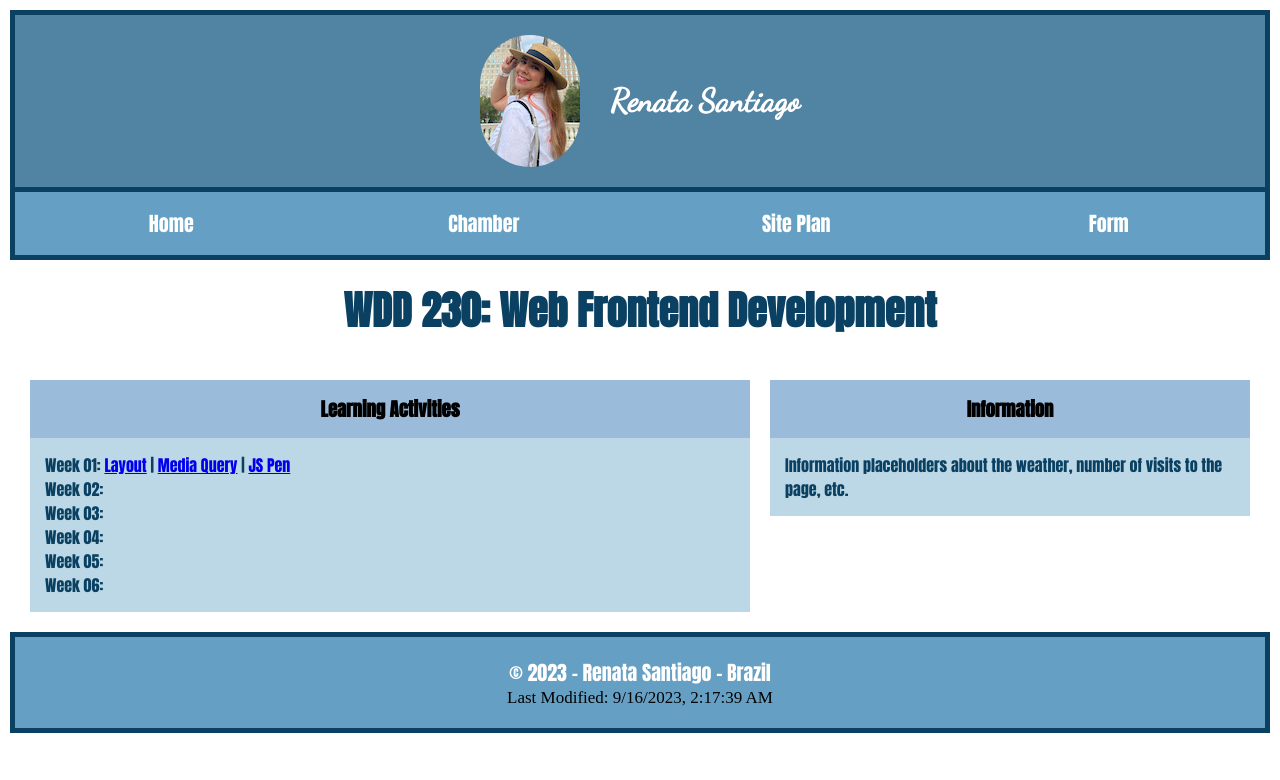
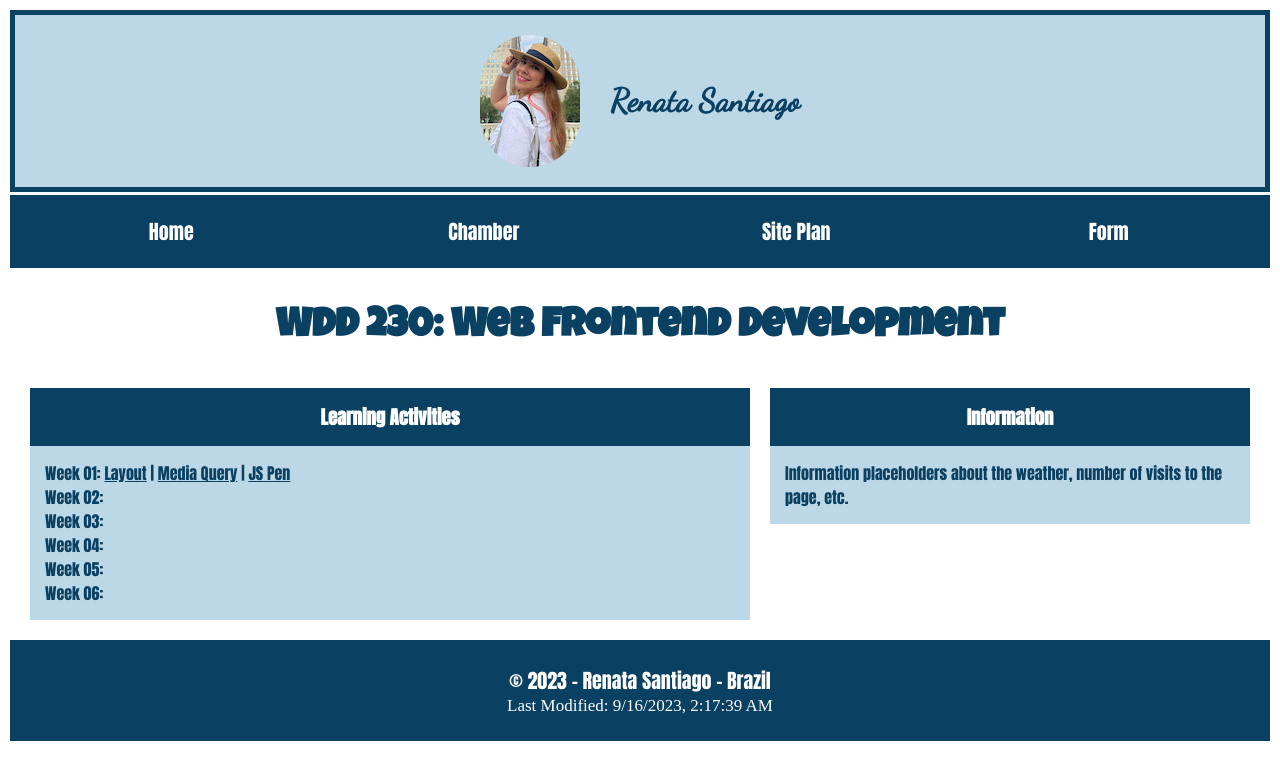
Before and after one commit to Renatasouto/wdd230, a plain HTML site: page index.html in a window 1280 px wide. Drawn offline with Linux system fonts and the light colour scheme.

Commit message:
final commit week 1 index

```diff
--- a/index.html
+++ b/index.html
@@ -8,7 +8,9 @@
     <meta name="description" content="WDD 230 - Web Frontend Development. Renata Santiago - course assignment portal.">
     <meta name="author" content="Renata Santiago">
     <link rel="preconnect" href="https://fonts.google.com">
-    <link href="https://fonts.googleapis.com/css2?family=Anton&family=Dancing+Script&display=swap" rel="stylesheet">
+    <link rel="preconnect" href="https://fonts.googleapis.com">
+<link rel="preconnect" href="https://fonts.gstatic.com" crossorigin>
+<link href="https://fonts.googleapis.com/css2?family=Anton&family=Dancing+Script&family=Luckiest+Guy&display=swap" rel="stylesheet">
     <link rel="stylesheet" href="styles/base.css">
     <link rel="stylesheet" href="styles/larger.css">
 </head>
@@ -32,7 +34,7 @@
         <section class="card">
           <h3 class="title">Learning Activities</h3>
           <ul class="content">
-            <li>Week 01: <a href="holygrail.html">Layout</a> | <a href="media-query.html">Media Query</a> | <a href="https://codepen.io/Renatasouto/pen/RwEVmer">JS Pen</a></li>
+            <li>Week 01: <a class="colorLink" href="holygrail.html">Layout</a> | <a class="colorLink" href="media-query.html">Media Query</a> | <a class="colorLink" href="https://codepen.io/Renatasouto/pen/RwEVmer">JS Pen</a></li>
             <li>Week 02:</li>
             <li>Week 03:</li>
             <li>Week 04:</li>
--- a/styles/base.css
+++ b/styles/base.css
@@ -11,7 +11,6 @@ body {
 }
 
 header {
-	background-color: #5183A3;
     color:white;
 	display: flex;
 	align-items: center;
@@ -21,6 +20,8 @@ header {
     text-align: center;
     max-width: 767px;
     margin: 0;
+    color: #0a4061;
+    background-color: rgb(188, 215, 229);
 }
 
 h1 {
@@ -28,11 +29,8 @@ h1 {
 }
 
 nav {
-	background-color: #65a0c4;
 	margin: 0 auto;
-    border-bottom: #0a4061 solid 5px;
-    border-right: #0a4061 solid 5px;
-    border-left: #0a4061 solid 5px;
+    border: #0a4061 solid 5px;
     font-family: 'Anton', sans-serif;
     font-size: 20px;
 }
@@ -42,8 +40,9 @@ nav ul {
 }
 
 nav a {
+    background-color: #0a4061;
 	display: block;
-	color: #fff;
+	color: white;
 	text-align: center;
 	padding: 1rem;
 	text-decoration: none;
@@ -51,16 +50,17 @@ nav a {
 
 nav a:hover {
 	background-color: white;
-    color:#65a0c4;
+    color: #0a4061;
 }
 
 .container {
+    margin-bottom: 3px;
     justify-content: center;
     align-items: center;
-    background-color: #5183A3;
     display: flex;
 	text-align: center;
     border: #0a4061 solid 5px;
+    background-color: rgb(188, 215, 229);
 }
 
 img {
@@ -70,7 +70,6 @@ img {
 }
 
 footer {
-    background-color: #65a0c4;
     color: white;
 	margin: 0 auto;
     border: #0a4061 solid 5px;
@@ -81,6 +80,7 @@ footer {
 	justify-content: center;
     flex-direction: column;
 	padding: 20px;
+    background-color: #0a4061;
 }
 
 .p1{
@@ -111,7 +111,8 @@ h2 {
     font-family: 'Anton', sans-serif;
     padding: 15px;
     text-align: center;
-    background-color: #9abcda;
+    background-color: #0a4061;
+    color: white;
 }
 
 .content {
@@ -125,12 +126,17 @@ h2 {
 
 #titlepage {
     font-size: 40px;
-    font-family: 'Anton', sans-serif;
+    font-family: 'Luckiest Guy', cursive;
     color: #0a4061;
+    margin-top: 20px;
 }
 
 #lastModified {
-    color: black;
+    color: white;
     font-family: 'Times New Roman', Times, serif;
     font-size: 17px;
 }
+
+.colorLink {
+    color: #0a4061;
+}
```
